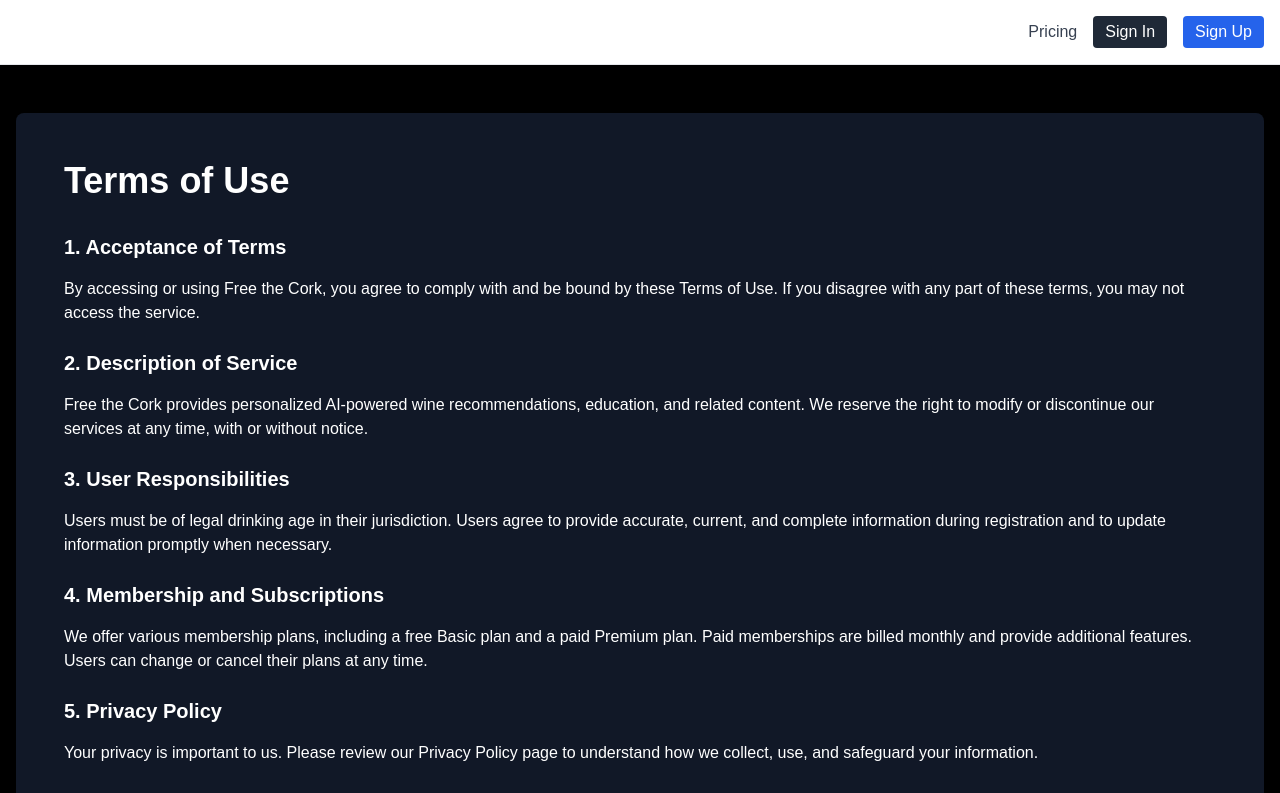
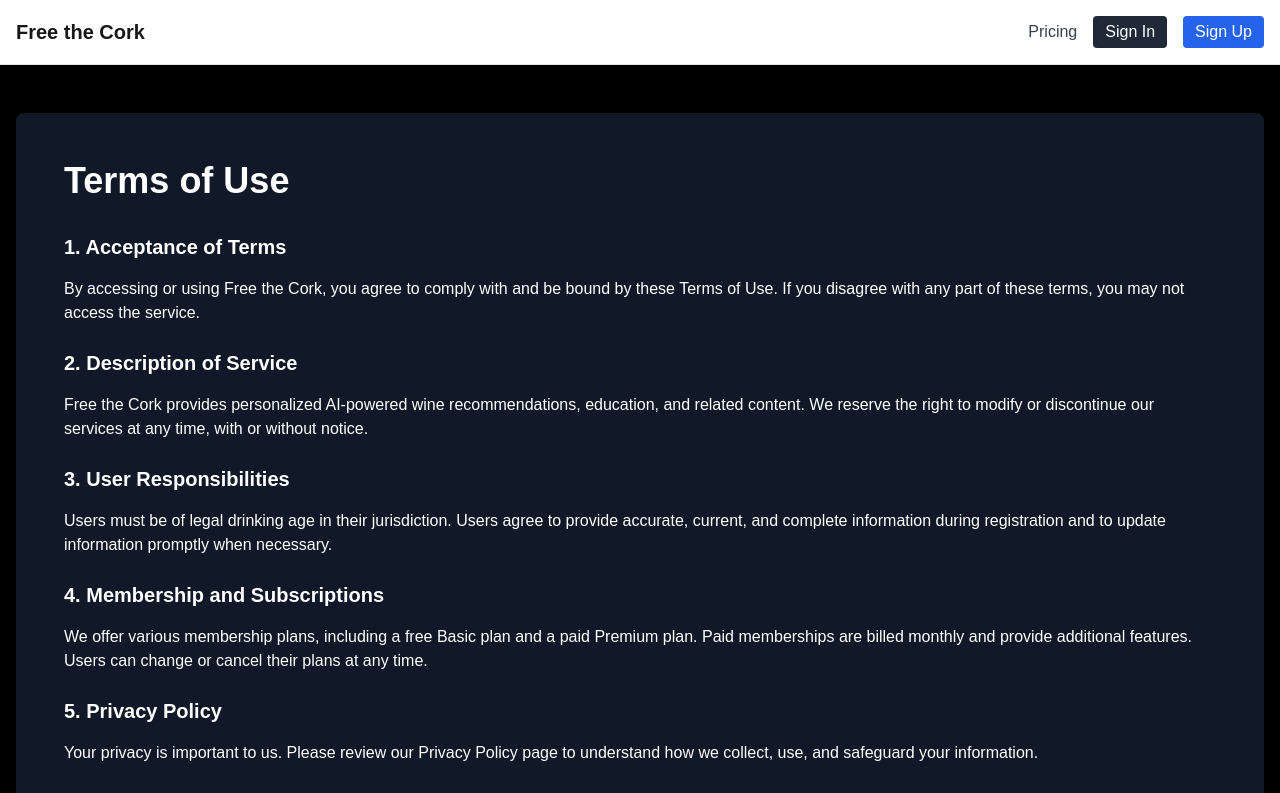
Before and after one commit to kristene1433/FreeTheCork, a Next.js app: page /terms-of-use in a window 1280 px wide. Shown: the top 793 px of the page. Built offline with nearby package versions, Linux system fonts and the light colour scheme; no server answers.

Commit message:
fix terms of use nav bar

```diff
--- a/pages/terms-of-use.tsx
+++ b/pages/terms-of-use.tsx
@@ -5,10 +5,12 @@
 
 export default function TermsOfUse() {
   return (
-    <div className="min-h-screen bg-black flex flex-col text-white">
+    // Keep bg-black but remove text-white here
+    <div className="min-h-screen bg-black flex flex-col">
       <NavBar />
 
-      <main className="flex-grow container mx-auto px-4 py-12">
+      {/* Here we apply text-white only to the main content */}
+      <main className="flex-grow container mx-auto px-4 py-12 text-white">
         <section className="bg-gray-900 shadow-lg rounded-lg p-8 md:p-12">
           <h1 className="text-4xl font-bold mb-8">Terms of Use</h1>
 
```
Also changed, not shown: pages/privacy.tsx (renamed from pages/privacy .tsx).
